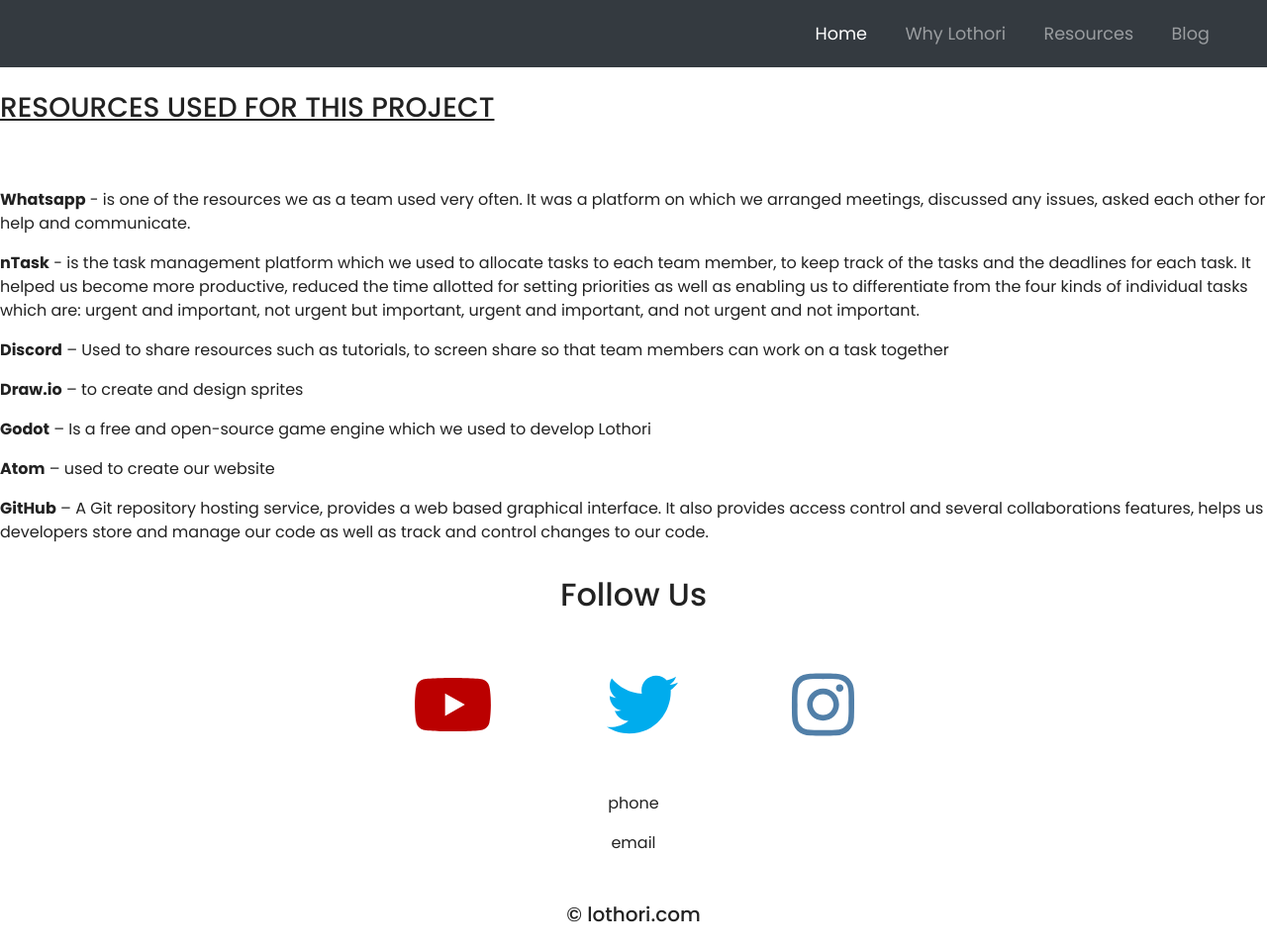
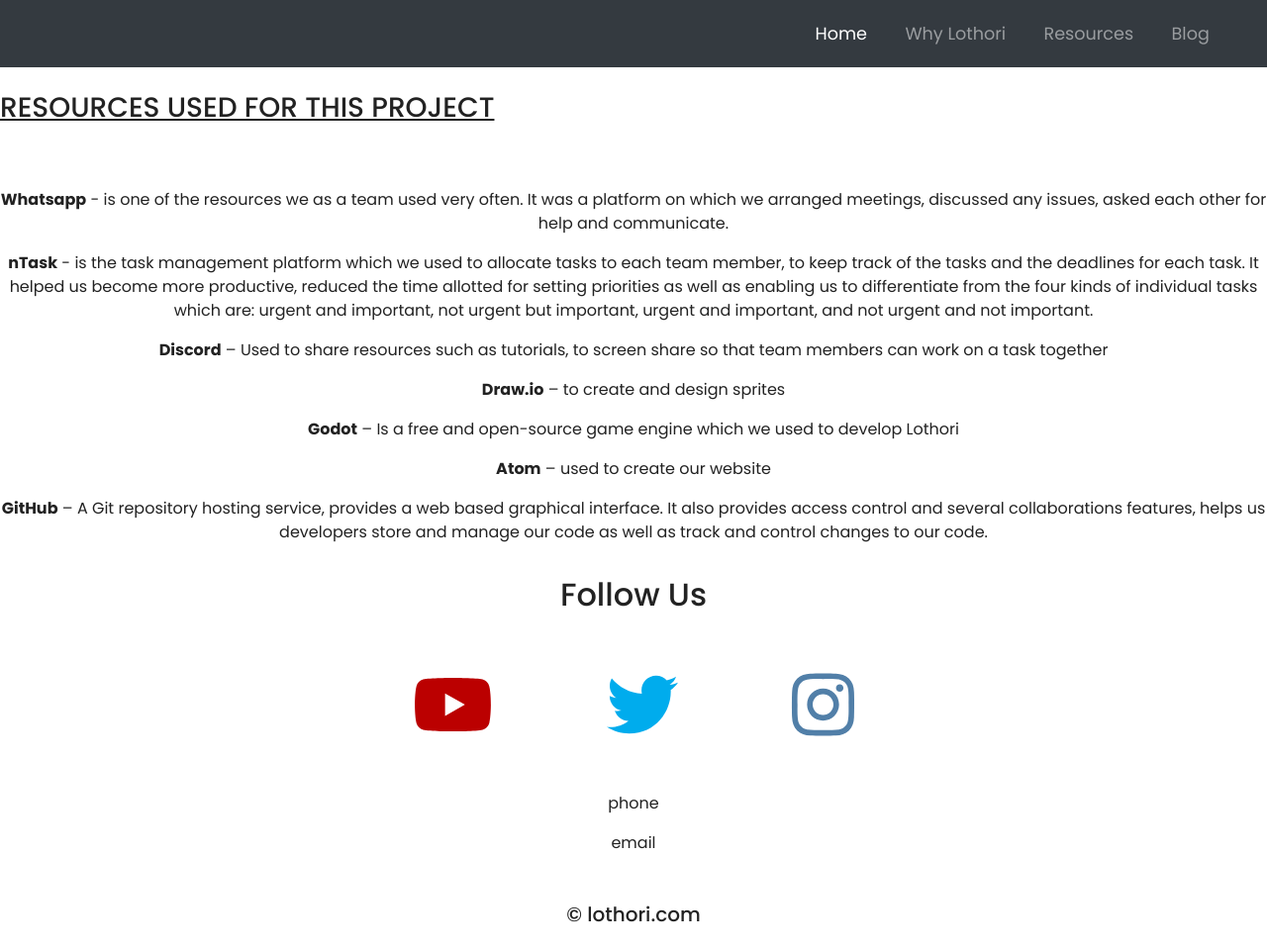
Before and after one commit to mohamedjasmin/lothoriold, a Jekyll site: the page built from resources.md, in a window 1280 px wide and 960 px high. Shown: the whole window at 99% size. Built offline with Jekyll 4.4.1, drawn with Linux system fonts in a browser that asks for light colours; nearby versions of some CDN libraries.

Commit message:
Update wrapper.html

```diff
--- a/_layouts/wrapper.html
+++ b/_layouts/wrapper.html
@@ -48,7 +48,7 @@
 <br>
 	</div>
 
-<div class="body-content">
+<div class="text-center">
 {{ content }}
 </div>
 
```
